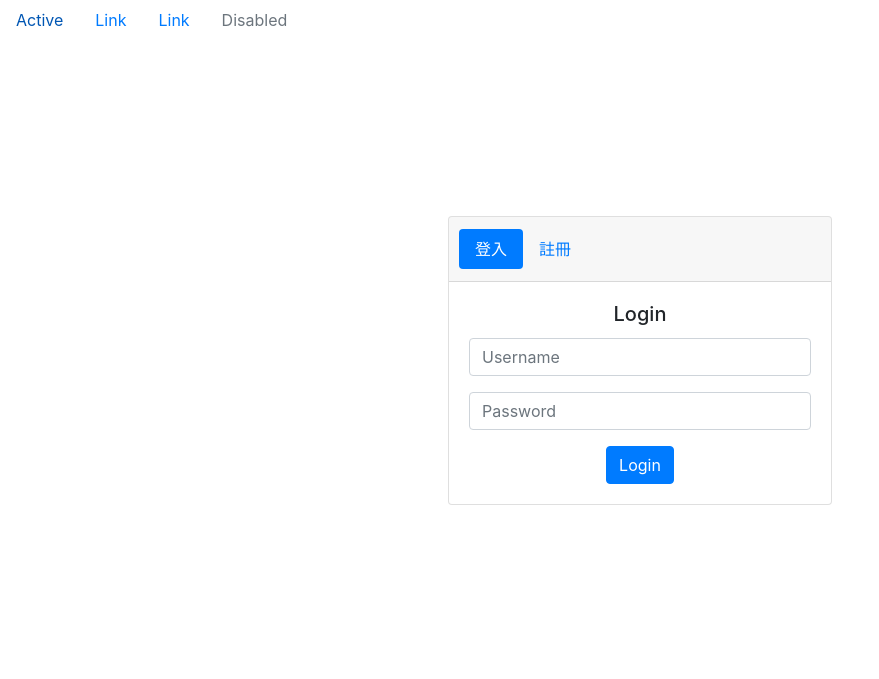
After one commit to dontw/node-group-buy, a Node server app: page /login in a window 1280 px wide. The commit adds this page. Shown: the top 679 px of the page, without its empty margins (0-879 px from the left). Run offline with Node 20, Linux system fonts and the light colour scheme.

Commit message:
Finished Login page

```diff
--- a/index.js
+++ b/index.js
@@ -26,6 +26,18 @@ app.get('/test', (req, res) => {
   res.render('test')
 });
 
+app.get('/login', (req, res) => {
+  res.render('login')
+});
+
+app.get('/register', (req, res) => {
+  res.render('register')
+});
+
+app.get('/customer/customer-store', (req, res) => {
+  res.render('/customer/customer-store')
+});
+
 //=========
 // SERVER
 //=========
--- a/public/styles/main.css
+++ b/public/styles/main.css
@@ -2,3 +2,19 @@ h1{
     font-size: 20px;
     color:red;
 }
+
+.login-bottom{
+
+    width: 100%;
+    height: 80vh;
+    display: flex;
+    justify-content: center;/*取水平center*/
+    align-items: center;/*取垂直center*/
+}
+
+.login-card {
+    width: 30%;
+
+
+
+}
--- a/views/index.ejs
+++ b/views/index.ejs
@@ -3,6 +3,7 @@
 <% include ./partials/header.ejs %>
 <title>index</title>
 <body>
+<% include ./partials/nav.ejs %>
 <% include ./partials/nav.ejs %>
 <div class="container">
     <h1>index</h1>
--- /dev/null
+++ b/views/login.ejs
@@ -0,0 +1,40 @@
+<!doctype html>
+<html lang="en">
+<% include ./partials/header.ejs %>
+<title>index</title>
+<body>
+<% include ./partials/nav.ejs %>
+
+<div class="login-bottom" >
+
+    <div class="card text-center login-card">
+        <div class="card-header">
+            <ul class="nav nav-pills card-header-pills">
+                <li class="nav-item">
+                    <a class="nav-link active" href="#">登入</a>
+                </li>
+                <li class="nav-item">
+                    <a class="nav-link rgister" href="/register">註冊</a>
+                </li>
+            </ul>
+        </div>
+        <div class="card-body">
+            <h5 class="card-title" style="text-align:center;">Login</h5>
+            <!-- acc input -->
+            <div class="input-group mb-3">
+                <input type="text" class="form-control" placeholder="Username" aria-label="Username" aria-describedby="basic-addon1">
+            </div>
+            <!-- pwd input -->
+            <div class="input-group mb-3">
+                <input type="text" class="form-control" placeholder="Password" aria-label="Username" aria-describedby="basic-addon1">
+            </div>
+            <!-- login button -->
+            <a href="#" class="btn btn-primary">Login</a>
+        </div>
+    </div>
+
+</div>
+
+
+</body>
+</html>
```
Also changed, not shown: views/customer/customer-store.ejs (added, +12 -0 lines), views/register.ejs (added, +40 -0 lines), views/customer/customer-checkout.ejs (added), views/customer/customer-menu.ejs (added).
